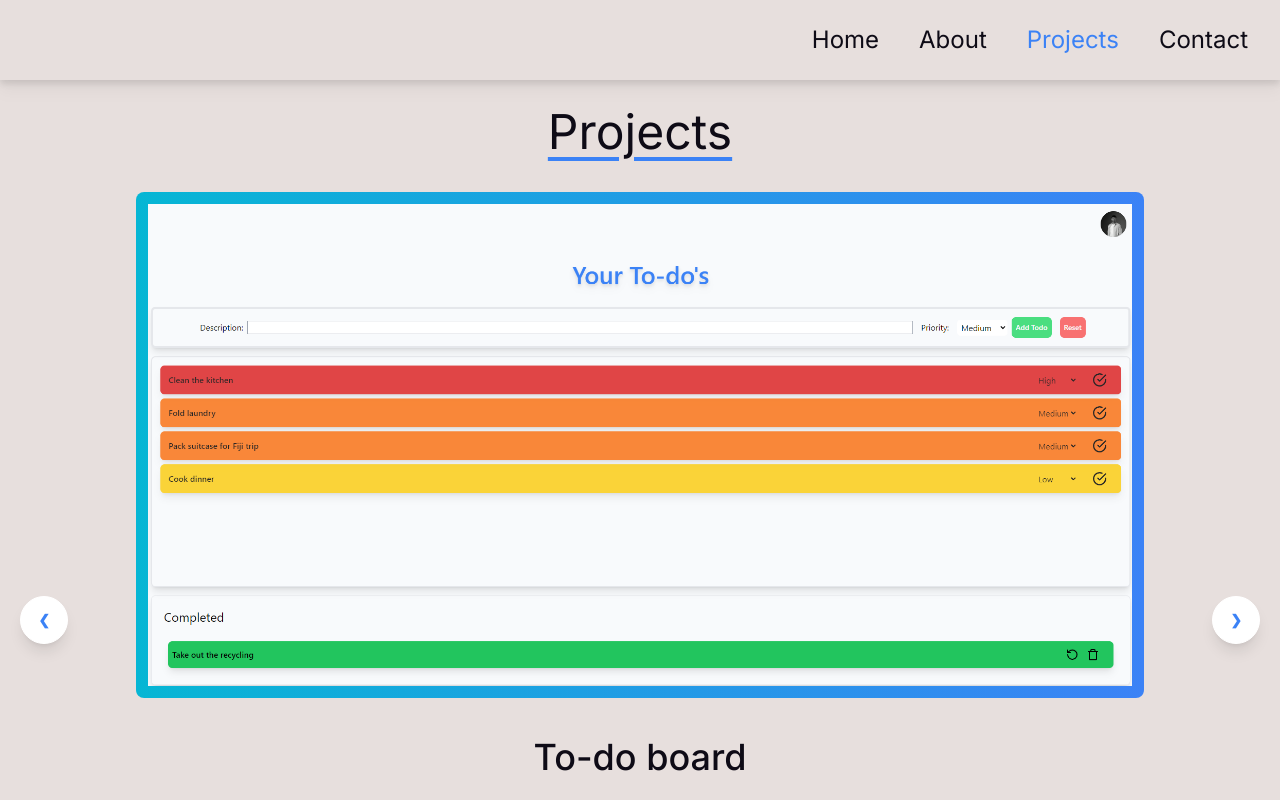
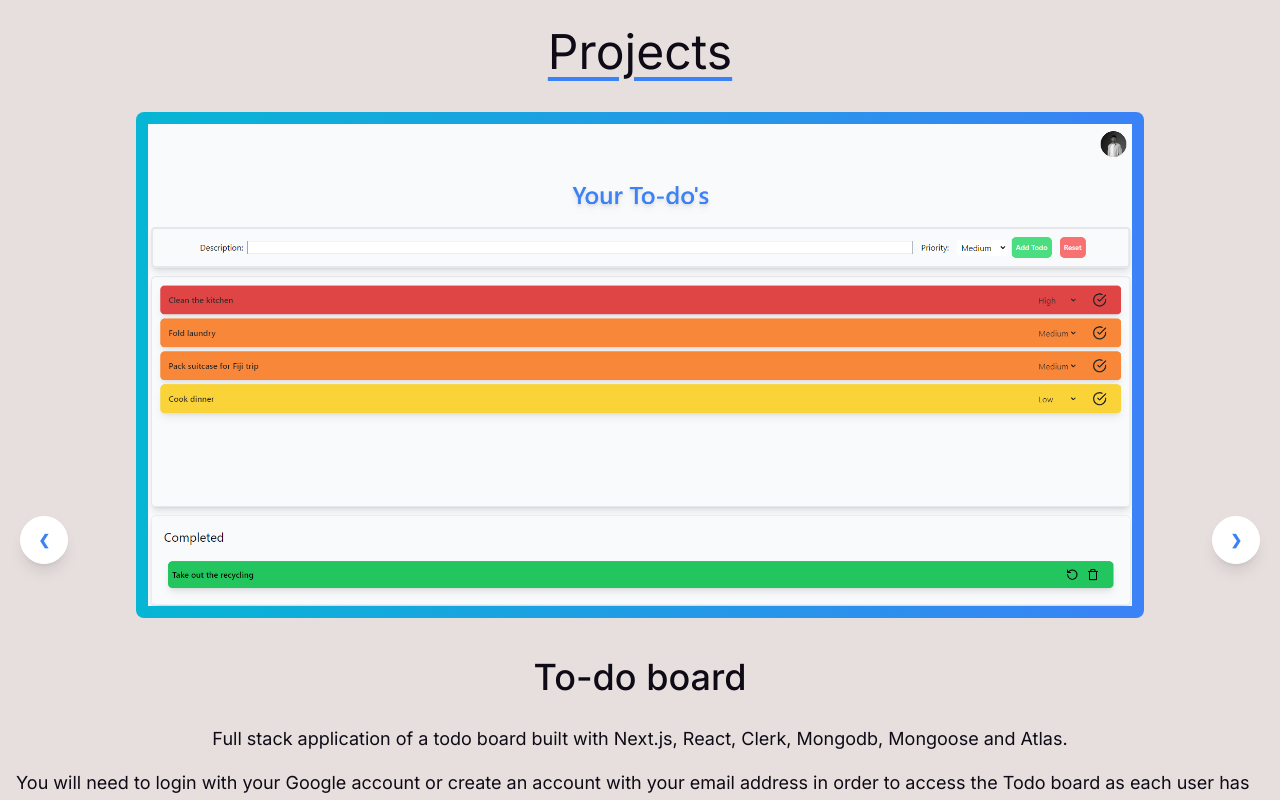
Before and after one commit to jenishpatel-jp/jenish-patel-portfolio, a Next.js app: page /projects in a window 1280 px wide. Shown: the top 800 px of the page. Built offline with nearby package versions, Linux system fonts and the light colour scheme.

Commit message:
Added a contact page

```diff
--- /dev/null
+++ b/src/app/components/Contact.tsx
@@ -0,0 +1,11 @@
+import React from 'react'
+
+const Contact = () => {
+  return (
+    <div className='text-xl items-center justify-center flex-1 flex h-full' >
+        <h1 className='text-black'>Contact</h1>
+    </div>
+  )
+}
+
+export default Contact
--- a/src/app/layout.tsx
+++ b/src/app/layout.tsx
@@ -26,9 +26,6 @@ export default function RootLayout({
         />
       </head>
       <body className={inter.className}>
-        <header>
-          <Navigation></Navigation>
-        </header>
         {children}
       </body>
     </html>
--- a/src/app/page.tsx
+++ b/src/app/page.tsx
@@ -2,6 +2,7 @@ import Link from "next/link";
 import Hero from "./components/Hero";
 import ShoppingRun from "./components/ShoppingRun";
 import STT from "./components/STT";
+import Contact from "./components/Contact";
 
 export default function Home() {
   return (
@@ -16,7 +17,7 @@ export default function Home() {
         <STT />
       </div>
       <div className="w-full h-screen bg-yellow-200" >
-
+        <Contact />
       </div>
 
     </main>
```
